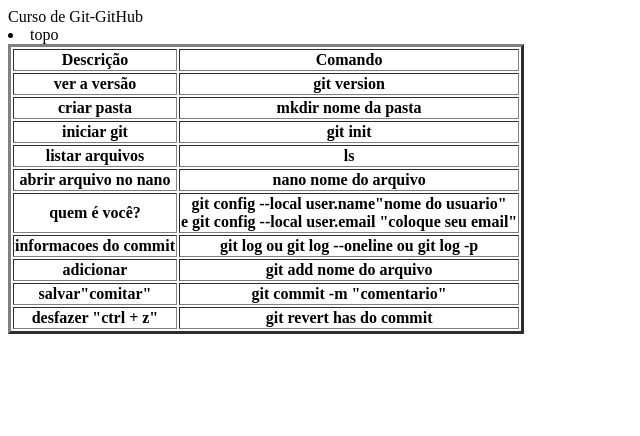
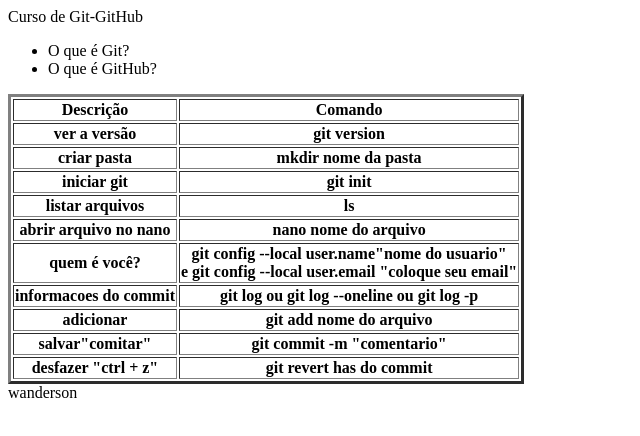
Before and after one commit to Wandersonwas/gitentrevistasenac, a plain HTML site: page index.html in a window 1280 px wide. Shown: the whole page, without its empty margins (0-640 px from the left). Drawn offline with Linux system fonts and the light colour scheme.

Commit message:
editando topo

```diff
--- a/index.html
+++ b/index.html
@@ -11,10 +11,12 @@
         Curso de Git-GitHub
     </header>
     <nav>
-        <li>
-            topo
-        </li>
-    </nav>
+        <ul>
+            <li>O que é Git?</li>
+            <li>O que é GitHub?</li>
+        </ul>
+
+   </nav>
 
     <main>
         <table border="3">
@@ -66,7 +68,7 @@
     </main>
 
     <footer>
-
+        wanderson
     </footer>
 
 
```
